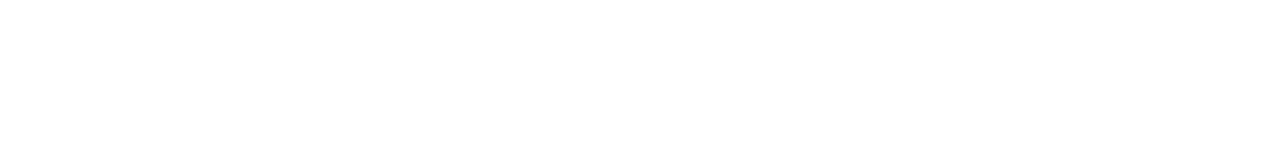
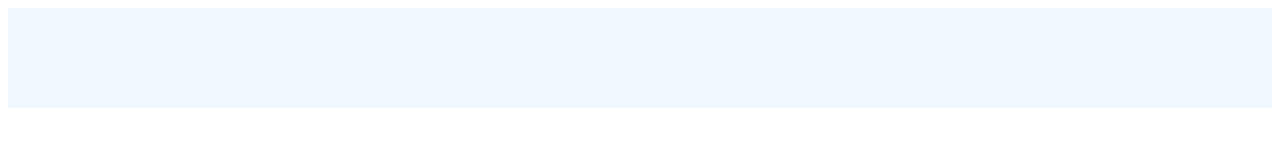
Before and after one commit to drazakd/tutgit, a plain HTML site: page index.html in a window 1280 px wide. Drawn offline with Linux system fonts and the light colour scheme.

Commit message:
changement de fichier html css

```diff
--- a/index.html
+++ b/index.html
@@ -4,8 +4,9 @@
     <meta charset="UTF-8">
     <meta name="viewport" content="width=device-width, initial-scale=1.0">
     <title>tutogit</title>
+    <link rel="stylesheet" href="style.css">
 </head>
 <body>
-
+    <header></header>
 </body>
 </html>
--- a/style.css
+++ b/style.css
@@ -0,0 +1,5 @@
+header{
+    height: 100px;
+    width: 100%;
+    background-color: aliceblue;
+}
```
